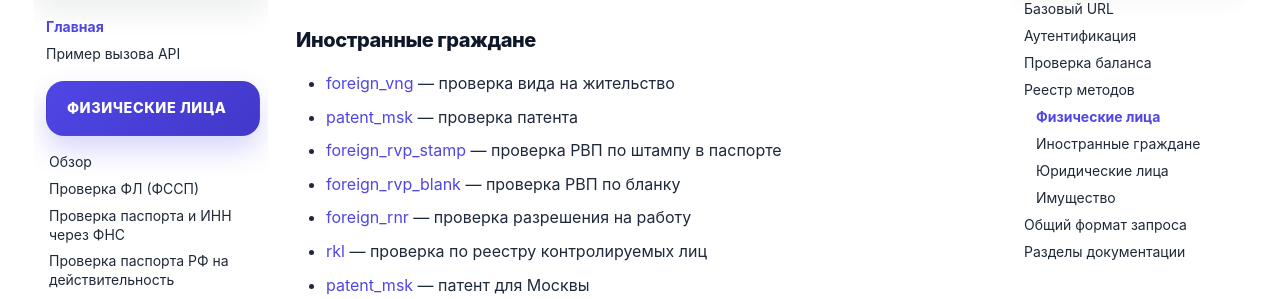
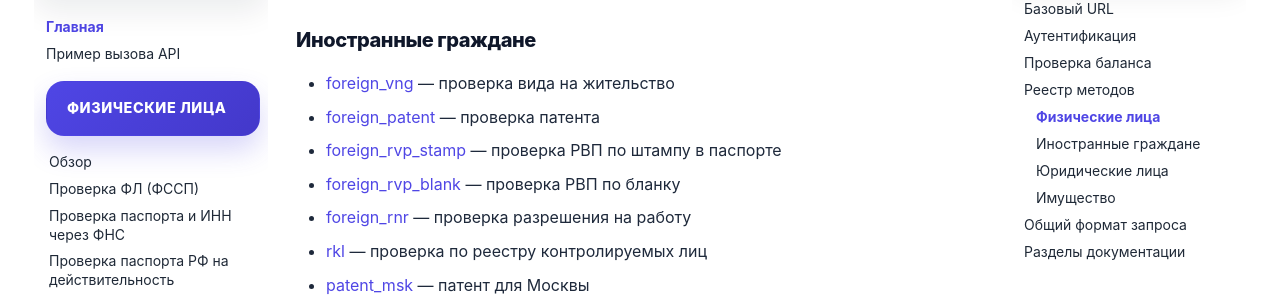
Before and after one commit to avpm05/newdb_docs, an MkDocs documentation site: the page built from docs/index.md, in a window 1280 px wide and 900 px high, scrolled down 1442 px. Shown: the part 153-452 px from the top of the window. Built offline with MkDocs 1.6.1 and Material for MkDocs 9.7.7, drawn with Linux system fonts in a browser that asks for light colours.

Commit message:
fix patent

```diff
--- a/docs/index.md
+++ b/docs/index.md
@@ -70,7 +70,7 @@ X-API-KEY: <your_token>
 ### Иностранные граждане
 
 - [foreign_vng](foreign/01-foreign_vng.md) — проверка вида на жительство
-- [patent_msk](foreign/02-foreign_patent.md) — проверка патента
+- [foreign_patent](foreign/02-foreign_patent.md) — проверка патента
 - [foreign_rvp_stamp](foreign/03-foreign_rvp_stamp.md) — проверка РВП по штампу в паспорте
 - [foreign_rvp_blank](foreign/04-foreign_rvp_blank.md) — проверка РВП по бланку
 - [foreign_rnr](foreign/05-foreign_rnr.md) — проверка разрешения на работу
```
